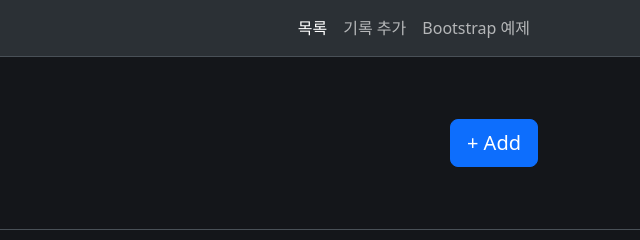
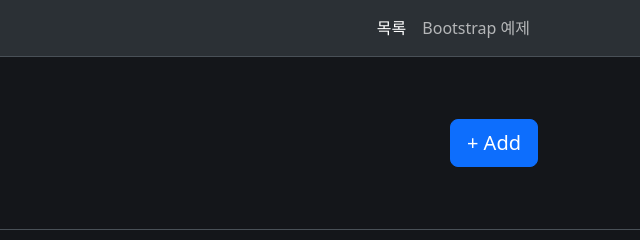
Before and after one commit to jeondowon/2026OSS_A3, a plain HTML site: page index.html in a window 1280 px wide. Shown: the top 240 px of the page, 640-1280 px from the left. Drawn offline with nearby package versions, Linux system fonts and the light colour scheme.

Commit message:
revised index

```diff
--- a/index.html
+++ b/index.html
@@ -35,9 +35,6 @@
               <a class="nav-link active" aria-current="page" href="index.html"
                 >목록</a
               >
-            </li>
-            <li class="nav-item">
-              <a class="nav-link" href="add.html">기록 추가</a>
             </li>
             <li class="nav-item">
               <a class="nav-link" href="example.html">Bootstrap 예제</a>
```
